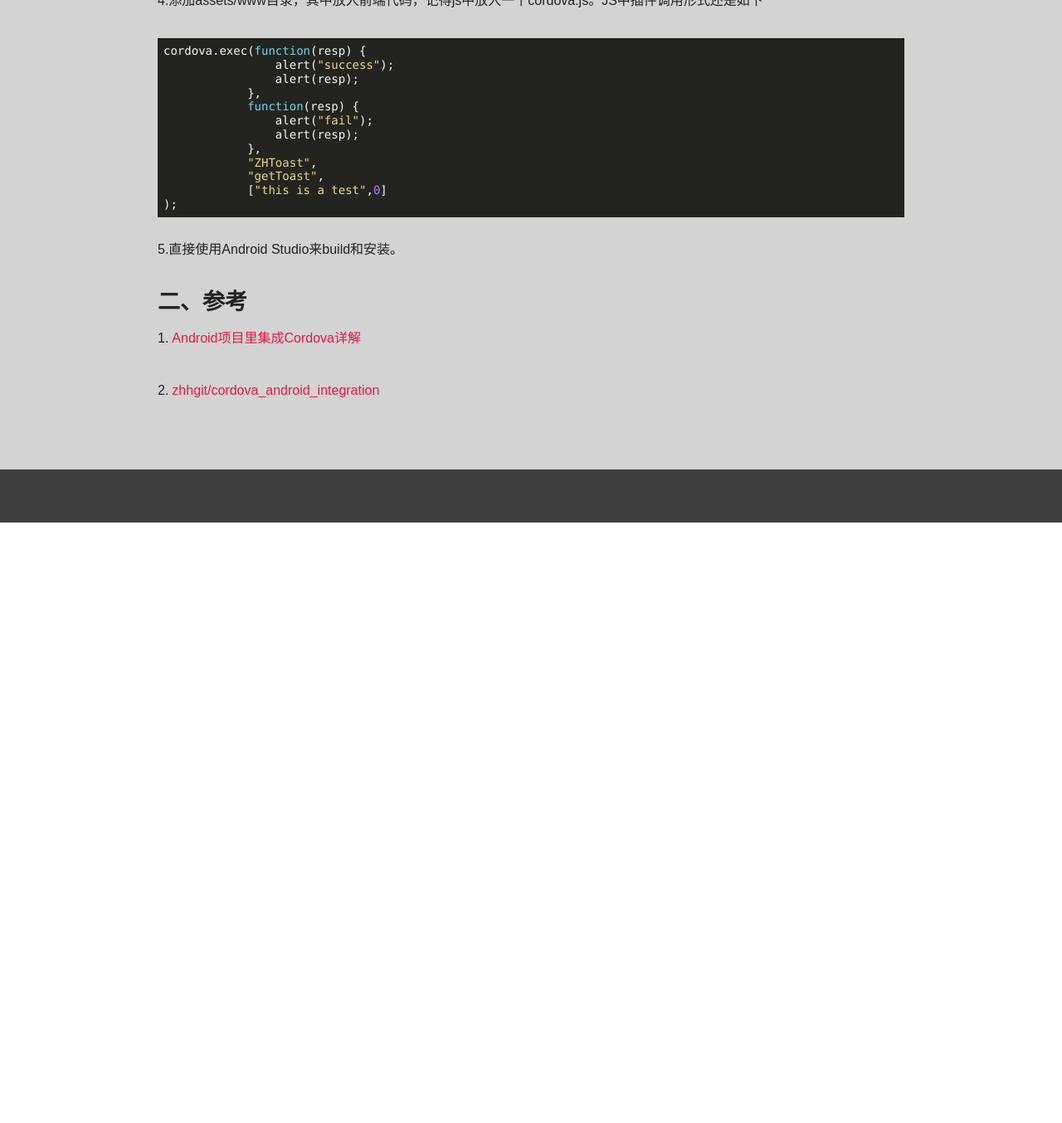
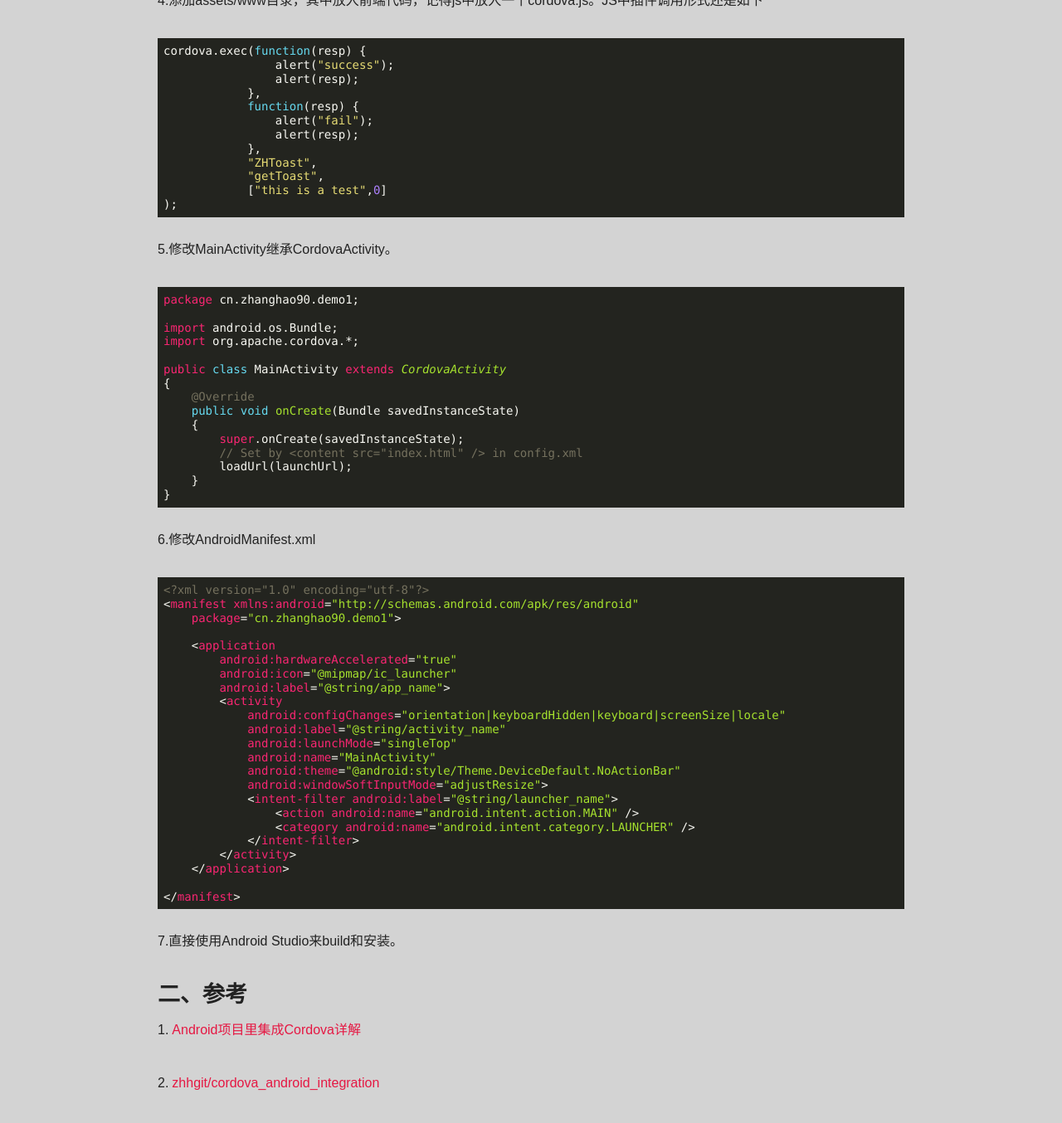
Before and after one commit to zhhgit/blog, a Jekyll site: the page built from _posts/2017-09-20-cordova 3 android integration.md, in a window 1280 px wide and 1400 px high, scrolled down 1568 px. Shown: the top 1354 px of the window at 83% size. Built offline with Jekyll 4.4.1, drawn with Linux system fonts in a browser that asks for light colours; comment, search, counter and statistics services are not loaded; before the commit the page ends 2198 px from its top, so only the background shows below that.

Commit message:
add cordova 3

```diff
--- a/_posts/2017-09-20-cordova 3 android integration.md
+++ b/_posts/2017-09-20-cordova 3 android integration.md
@@ -76,7 +76,51 @@ tags: [Cordova]
                 ["this is a test",0]
     );
 
-5.直接使用Android Studio来build和安装。
+5.修改MainActivity继承CordovaActivity。
+
+    package cn.zhanghao90.demo1;
+
+    import android.os.Bundle;
+    import org.apache.cordova.*;
+
+    public class MainActivity extends CordovaActivity
+    {
+        @Override
+        public void onCreate(Bundle savedInstanceState)
+        {
+            super.onCreate(savedInstanceState);
+            // Set by <content src="index.html" /> in config.xml
+            loadUrl(launchUrl);
+        }
+    }
+
+6.修改AndroidManifest.xml
+
+    <?xml version="1.0" encoding="utf-8"?>
+    <manifest xmlns:android="http://schemas.android.com/apk/res/android"
+        package="cn.zhanghao90.demo1">
+
+        <application
+            android:hardwareAccelerated="true"
+            android:icon="@mipmap/ic_launcher"
+            android:label="@string/app_name">
+            <activity
+                android:configChanges="orientation|keyboardHidden|keyboard|screenSize|locale"
+                android:label="@string/activity_name"
+                android:launchMode="singleTop"
+                android:name="MainActivity"
+                android:theme="@android:style/Theme.DeviceDefault.NoActionBar"
+                android:windowSoftInputMode="adjustResize">
+                <intent-filter android:label="@string/launcher_name">
+                    <action android:name="android.intent.action.MAIN" />
+                    <category android:name="android.intent.category.LAUNCHER" />
+                </intent-filter>
+            </activity>
+        </application>
+
+    </manifest>
+
+7.直接使用Android Studio来build和安装。
 
 # 二、参考
 
```
